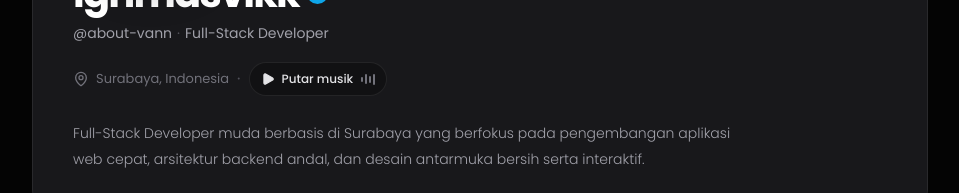
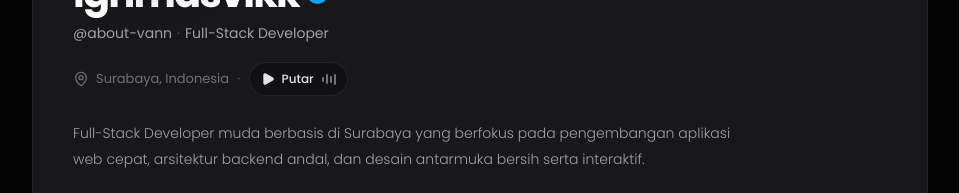
Before and after one commit to about-vann/my-portofolio, a React (Vite) app: page / in a window 1280 px wide. Shown: the part 519-712 px from the top of the page, without its empty margins (160-1119 px from the left). Built offline with nearby package versions, Linux system fonts and the light colour scheme.

Commit message:
Update HeroSection.tsx

```diff
--- a/src/components/HeroSection.tsx
+++ b/src/components/HeroSection.tsx
@@ -157,8 +157,8 @@ export const HeroSection: React.FC<HeroProps> = ({ lang, onDownloadCv }) => {
                       ? 'Pause'
                       : 'Pause'
                     : lang === 'id'
-                      ? 'Putar musik'
-                      : 'Play music'}
+                      ? 'Putar'
+                      : 'Play'}
                 </span>
 
                 <span className="hero-audio-bars" aria-hidden="true">
```
